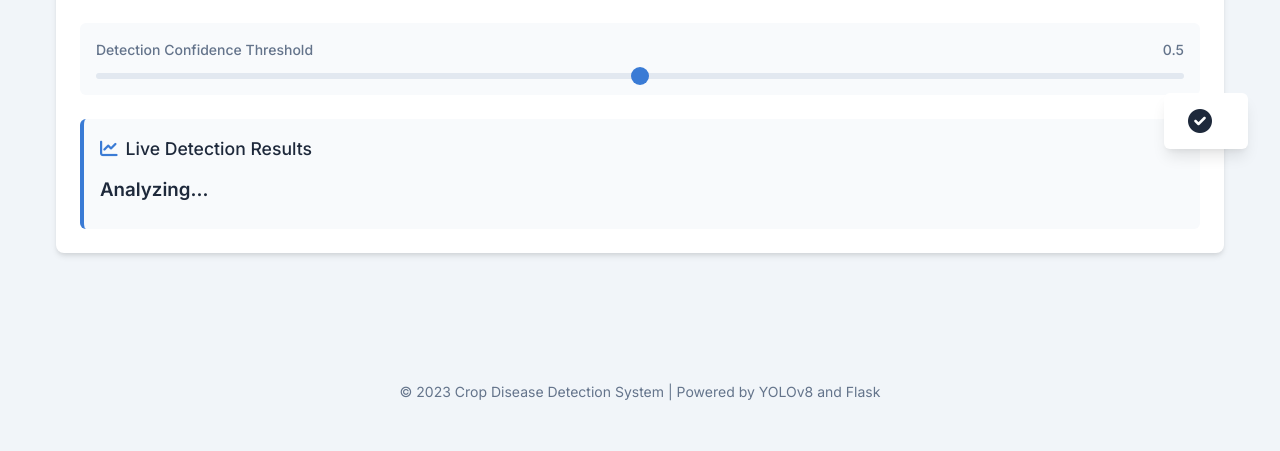
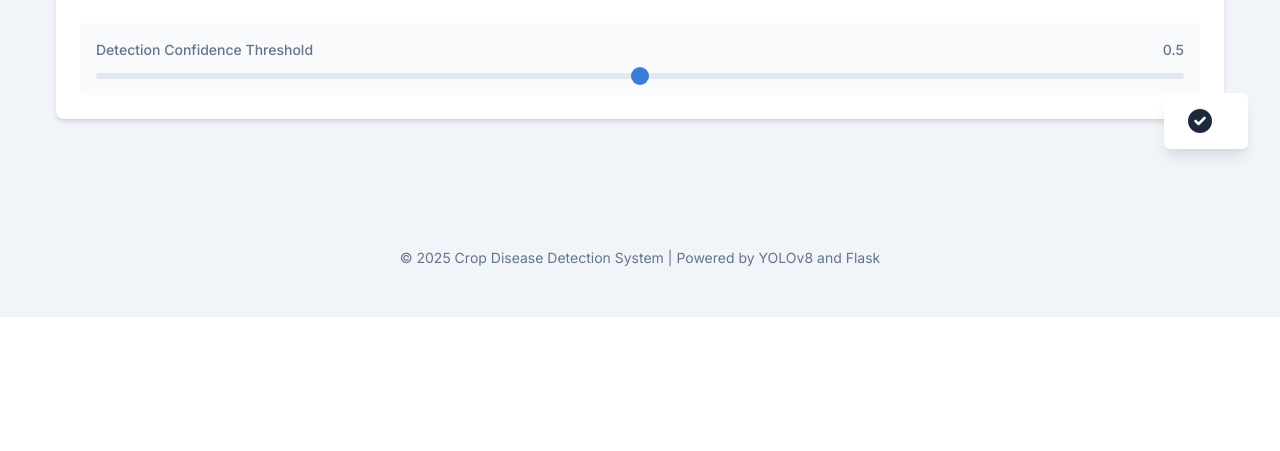
Before and after one commit to 22bee123/machile-learning, a Flask app: page / in a window 1280 px wide. Shown: the part 703-1154 px from the top of the page. After the commit the page ends 1020 px from the top, so only its background shows below. Run offline with Flask 2, Linux system fonts and the light colour scheme.

Commit message:
Update index.html

```diff
--- a/templates/index.html
+++ b/templates/index.html
@@ -324,7 +324,7 @@
             <div class="header-content">
                 <div class="logo">
                     <i class="fas fa-leaf"></i>
-                    Crop Disease Detection
+                    Plant Disease Detection
                 </div>
             </div>
         </div>
@@ -360,14 +360,7 @@
                         </div>
                     </div>
 
-                    <div class="live-status">
-                        <div class="live-status-title">
-                            <i class="fas fa-chart-line"></i>
-                            <span>Live Detection Results</span>
-                        </div>
-                        <h3 id="detection-summary">Analyzing...</h3>
-                        <ul class="detection-list" id="detection-list"></ul>
-                    </div>
+
                 </div>
             </div>
         </div>
@@ -375,7 +368,7 @@
 
     <footer class="footer">
         <div class="container">
-            <p>&copy; 2023 Crop Disease Detection System | Powered by YOLOv8 and Flask</p>
+            <p>&copy; 2025 Crop Disease Detection System | Powered by YOLOv8 and Flask</p>
         </div>
     </footer>
 
@@ -429,56 +422,7 @@
                 });
             });
 
-            // Live status polling
-            function startLiveStatusPolling() {
-                // Poll for status updates every 500ms
-                setInterval(updateLiveStatus, 500);
-            }
 
-            function updateLiveStatus() {
-                fetch('/live_status')
-                    .then(response => response.json())
-                    .then(data => {
-                        // Update detection summary
-                        detectionSummary.textContent = data.summary;
-
-                        // Update detection list
-                        detectionList.innerHTML = '';
-
-                        if (data.detections.length > 0) {
-                            // Only display actual diseases, not just leaf detections
-                            data.detections.forEach(detection => {
-                                // Skip leaf detections
-                                const className = detection.class.toLowerCase();
-                                if (className.endsWith("leaf") || className.endsWith("leafs")) {
-                                    return; // Skip this detection
-                                }
-
-                                const li = document.createElement('li');
-                                li.className = 'detection-item';
-
-                                // Determine confidence class
-                                let confidenceClass = 'confidence-medium';
-                                if (detection.confidence > 0.7) {
-                                    confidenceClass = 'confidence-high';
-                                } else if (detection.confidence < 0.5) {
-                                    confidenceClass = 'confidence-low';
-                                }
-
-                                li.innerHTML = `
-                                    <span>${detection.class}</span>
-                                    <span class="confidence-badge ${confidenceClass}">
-                                        ${(detection.confidence * 100).toFixed(1)}%
-                                    </span>
-                                `;
-                                detectionList.appendChild(li);
-                            });
-                        }
-                    })
-                    .catch(error => {
-                        console.error('Error fetching live status:', error);
-                    });
-            }
 
             // Toast function
             function showToast(message, type = 'success') {
```
